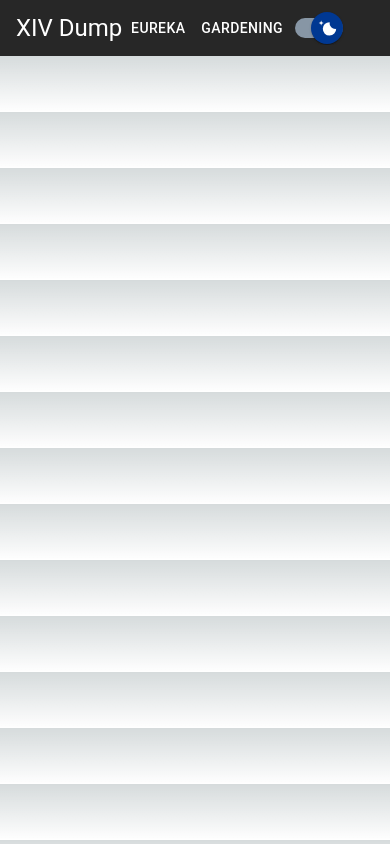
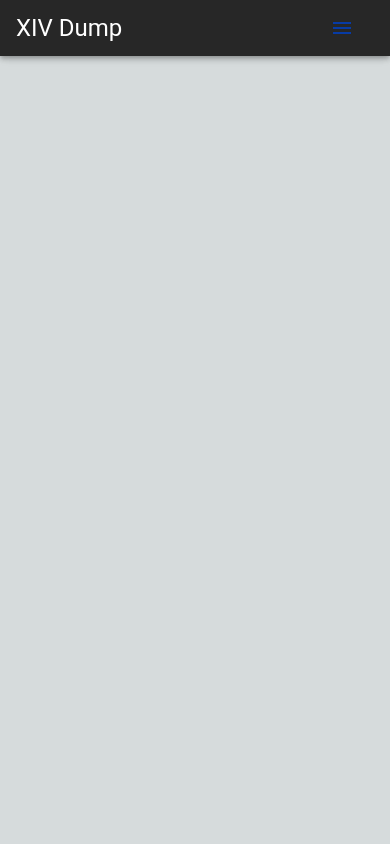
Before and after one commit to itsenoti/xivproject, a Next.js app in the folder xiv/: page /Navigation in a window 390 px wide. Built offline with nearby package versions, Linux system fonts and the light colour scheme.

Commit message:
Added support for mobile

```diff
--- a/xiv/components/announcements.js
+++ b/xiv/components/announcements.js
@@ -17,7 +17,7 @@ function Announcements() {
   fetch("https://na.lodestonenews.com/news/maintenance/current", requestOptions)
     .then((response) => response.json())
     .then((result) => {
-      // console.log(result);
+      if (result.ok) {
         setAnnouncement(result[0]["title"].slice(0, -9));
         var start = new Date(result[0]["start"]);
         start = start.toLocaleDateString("default", {
@@ -37,6 +37,7 @@ function Announcements() {
         });
         setStartTime(start);
         setEndtime(end);
+      }
     })
     .catch((error) => console.log("error", error));
 
--- a/xiv/pages/Navigation.js
+++ b/xiv/pages/Navigation.js
@@ -1,6 +1,18 @@
-import { AppBar, Button, FormControlLabel, Switch, Toolbar, Typography } from "@mui/material";
+import MenuIcon from "@mui/icons-material/Menu";
+import {
+  AppBar,
+  Box,
+  Button,
+  FormControlLabel,
+  List,
+  ListItem,
+  SwipeableDrawer,
+  Switch,
+  Toolbar,
+  Typography,
+} from "@mui/material";
 import { styled } from "@mui/material/styles";
-import React, { useContext } from "react";
+import React, { useContext, useState } from "react";
 import { ThemeContext } from "../contexts/themeContext";
 
 const MaterialUISwitch = styled(Switch)(({ theme }) => ({
@@ -51,26 +63,87 @@ const MaterialUISwitch = styled(Switch)(({ theme }) => ({
 }));
 
 function Navigation() {
+  /* Set theme to Dark Mode */
   const { isDarkMode, setDarkMode } = useContext(ThemeContext);
+  /* Set menu drawer to close */
+  const [isDrawerOpen, setDrawerState] = useState({
+    top: false,
+    left: false,
+    bottom: false,
+    right: false,
+  });
+
+  const toggleDrawer = (anchor, open) => (event) => {
+    if (event && event.type === "keydown" && (event.key === "Tab" || event.key === "Shift")) {
+      return;
+    }
+
+    setDrawerState({ ...isDrawerOpen, [anchor]: open });
+  };
+
+  const list = (anchor) => (
+    <Box
+      sx={{ width: anchor === "top" || anchor === "bottom" ? "auto" : 250 }}
+      role="presentation"
+      onClick={toggleDrawer(anchor, false)}
+      onKeyDown={toggleDrawer(anchor, false)}
+    >
+      <List>
+        <ListItem key="Eureka">
+          <Button color="inherit">Eureka</Button>
+        </ListItem>
+        <ListItem key="Gardening">
+          <Button color="inherit">Gardening</Button>
+        </ListItem>
+        <ListItem key="ThemeSwitcher">
+          {/* Theme Switcher */}
+          <FormControlLabel
+            control={<MaterialUISwitch sx={{ m: 1 }} defaultChecked />}
+            onChange={() => {
+              setDarkMode(!isDarkMode);
+            }}
+          />
+        </ListItem>
+      </List>
+    </Box>
+  );
 
   return (
     <>
-      <AppBar position="static">
+      <AppBar position="fixed">
         <Toolbar>
           <Typography variant="h5" color="inherit" style={{ flex: 1 }}>
             XIV Dump
           </Typography>
-          <div>
+
+          {/* Right side menu */}
+          <Box sx={{ display: { xs: "none", md: "block" } }}>
             <Button color="inherit">Eureka</Button>
             <Button color="inherit">Gardening</Button>
+            {/* Theme Switcher */}
             <FormControlLabel
               control={<MaterialUISwitch sx={{ m: 1 }} defaultChecked />}
               onChange={() => {
                 setDarkMode(!isDarkMode);
-                console.log("isDarkMode", isDarkMode);
               }}
             />
-          </div>
+          </Box>
+          {/* Hamburger Menu */}
+          {["right"].map((anchor) => (
+            <>
+              <Button onClick={toggleDrawer(anchor, true)}>
+                <MenuIcon sx={{ display: { xs: "block", md: "none" }, color: "Highlight" }} />
+              </Button>
+              <SwipeableDrawer
+                anchor={anchor}
+                open={isDrawerOpen[anchor]}
+                onClose={toggleDrawer(anchor, false)}
+                onOpen={toggleDrawer(anchor, true)}
+              >
+                {list(anchor)}
+              </SwipeableDrawer>
+            </>
+          ))}
         </Toolbar>
       </AppBar>
     </>
--- a/xiv/pages/index.js
+++ b/xiv/pages/index.js
@@ -10,7 +10,7 @@ function Home({ theme, setTheme }) {
       <Header />
       <Navigation />
       <Announcements />
-      <Container sx={{ height: "100vh", pt: 1 }}>
+      <Container sx={{ height: "100vh", pt: 8 }}>
         <Title text="Weather Forecast" />
         <Title text="Baldesion Arsenal" />
         <Title text="Logograms" />
```
Lines whose indentation alone changed are shown as unchanged.
